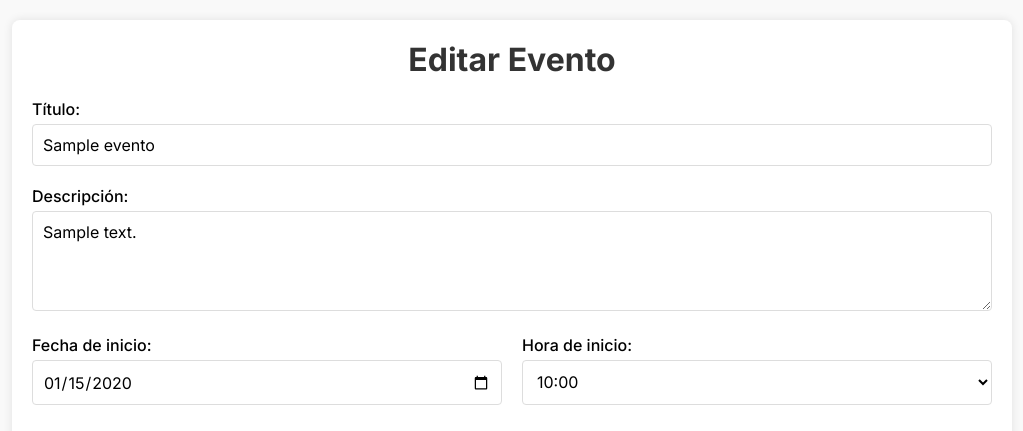
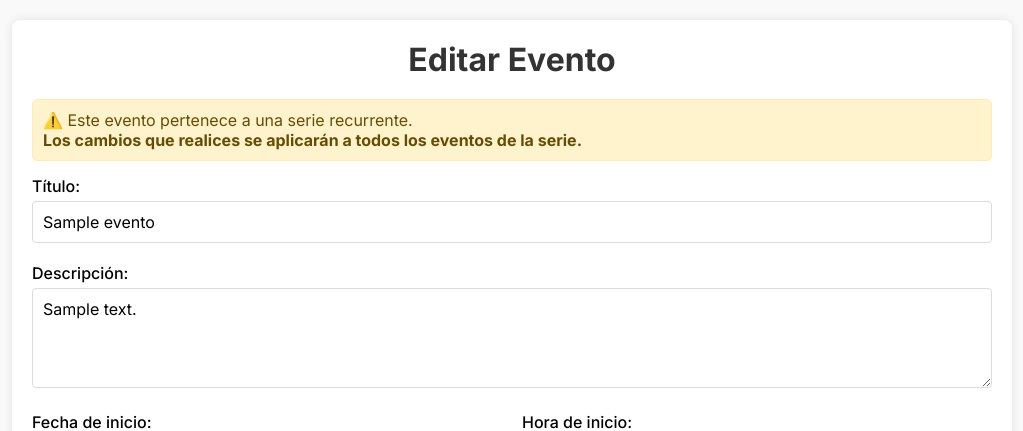
Before and after one commit to jaivalos-dev/PROYECTO-FINAL, a Django app: page /agenda/evento/editar/1/ in a window 1280 px wide. Shown: the part 59-490 px from the top of the page, without its empty margins (128-1151 px from the left). Run offline with Django 5.2, Linux system fonts and the light colour scheme; a user stored in the database is signed in; tables that the repository leaves empty hold one stand-in row (values such as "Sample post"); some libraries are stand-ins or nearby versions.

Commit message:
Edición masiva de eventos en serie

```diff
--- a/agenda/forms.py
+++ b/agenda/forms.py
@@ -121,10 +121,10 @@ class EventoForm(forms.ModelForm):
             self.initial['fecha_fin_hora'] = f'{hora:02d}:{minutos:02d}'
 
         if instance and instance.pk:
-            # Solo ocultar si es edición
-            self.fields['repetir'].widget = forms.HiddenInput()
-            self.fields['frecuencia'].widget = forms.HiddenInput()
-            self.fields['fecha_limite_repeticion'].widget = forms.HiddenInput()
+            # 🔒 Si el evento es parte de una serie, deshabilitar campos de fecha/hora
+            if instance.evento_padre or instance.repeticiones.exists():
+                self.fields['fecha_inicio_fecha'].widget.attrs['readonly'] = True
+                self.fields['fecha_fin_fecha'].widget.attrs['readonly'] = True
 
     def clean(self):
         cleaned_data = super().clean()
--- a/agenda/templates/agenda/evento_form.html
+++ b/agenda/templates/agenda/evento_form.html
@@ -49,6 +49,13 @@
         <div class="header-container">
             <h1>{% if evento %}Editar Evento{% else %}Crear Nuevo Evento{% endif %}</h1>
         </div>
+
+        {% if evento.evento_padre or evento.repeticiones.exists %}
+            <div class="alerta-edicion-serie" style="background-color: #fff3cd; color: #664d03; border: 1px solid #ffecb5; padding: 10px; border-radius: 5px; margin-bottom: 15px;">
+                ⚠️ Este evento pertenece a una serie recurrente. <br>
+                <strong>Los cambios que realices se aplicarán a todos los eventos de la serie.</strong>
+            </div>
+        {% endif %}
 
         <form method="post" enctype="multipart/form-data">
             {% csrf_token %}
--- a/agenda/views.py
+++ b/agenda/views.py
@@ -204,6 +204,33 @@ def editar_evento(request, pk):
         form_archivos = ArchivoRespaldoForm()
         if form.is_valid():
             evento_actualizado = form.save(commit=False)
+
+        # Determinar el evento padre
+        evento_raiz = evento.evento_padre if evento.evento_padre else evento
+
+        # Calcular duración nueva
+        nueva_duracion = evento_actualizado.fecha_fin - evento_actualizado.fecha_inicio
+
+        # Aplicar cambios a los eventos de la serie
+        for ev in evento_raiz.repeticiones.exclude(id=evento.pk):
+            offset = ev.fecha_inicio - evento.fecha_inicio  # distancia original respecto al evento editado
+
+            ev.fecha_inicio = evento_actualizado.fecha_inicio + offset
+            ev.fecha_fin = ev.fecha_inicio + nueva_duracion
+
+            ev.titulo = evento_actualizado.titulo
+            ev.descripcion = evento_actualizado.descripcion
+            ev.ubicacion = evento_actualizado.ubicacion
+            ev.organizador = evento_actualizado.organizador
+            ev.color = evento_actualizado.color
+            ev.save()
+
+            HistorialEvento.objects.create(
+                evento=ev,
+                usuario=request.user,
+                accion='edición',
+                descripcion='Evento actualizado como parte de una edición masiva de la serie.'
+            )
 
             # Verificar si hay eventos traslapados, excluyendo el evento actual
             eventos_traslapados = Evento.objects.filter(
```
